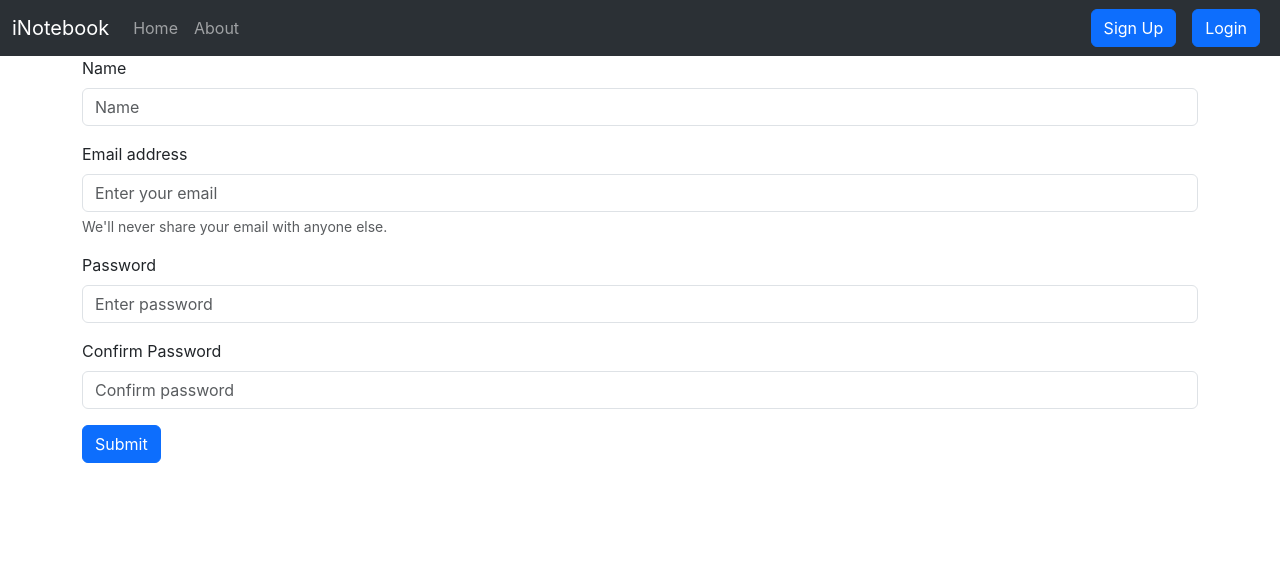
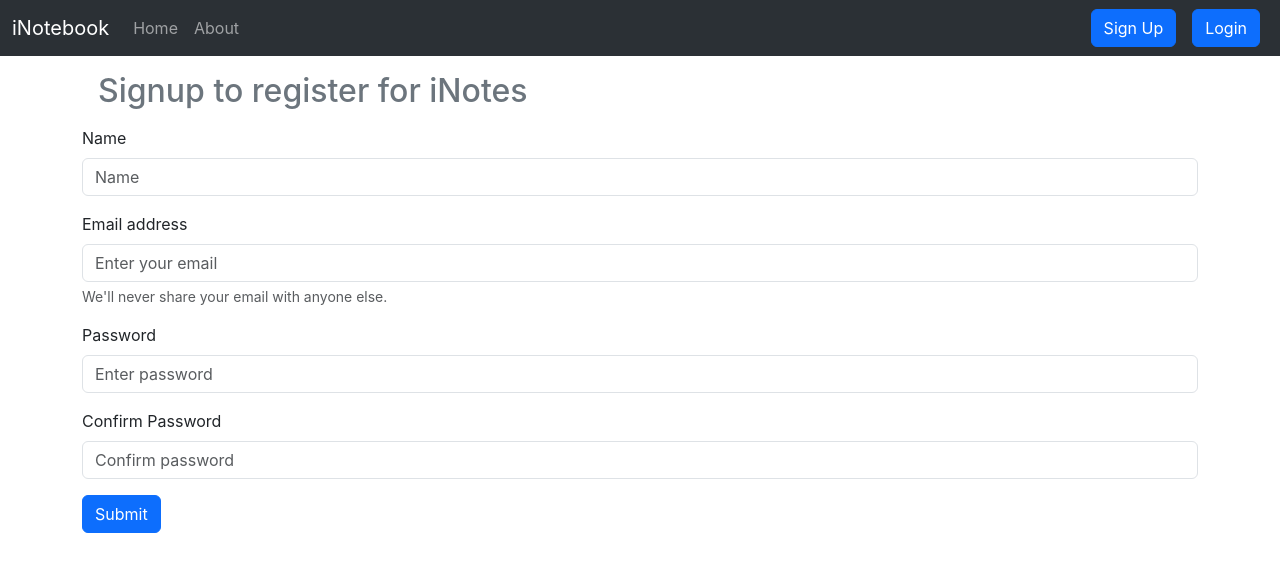
Before and after one commit to charankulal/iNotes, a React (Create React App) app: page /signup in a window 1280 px wide. Shown: the top 572 px of the page. Built offline with nearby package versions, Linux system fonts and the light colour scheme.

Commit message:
Beatified front end of project

```diff
--- a/src/Components/Login.js
+++ b/src/Components/Login.js
@@ -37,6 +37,7 @@ const Login = (props) => {
 
   return (
     <>
+    <h2 className="m-3 text-secondary">Login to continue to iNotes</h2>
       <form onSubmit={handleSubmit}>
         <div className="mb-3">
           <label htmlFor="email" className="form-label">
--- a/src/Components/SignUp.js
+++ b/src/Components/SignUp.js
@@ -45,6 +45,7 @@ const SignUp = (props) => {
 
   return (
     <>
+    <h2 className="m-3 text-secondary">Signup to register for iNotes</h2>
       <form onSubmit={handleSubmit}>
         <div className="mb-3">
           <label htmlFor="username" className="form-label">
```
